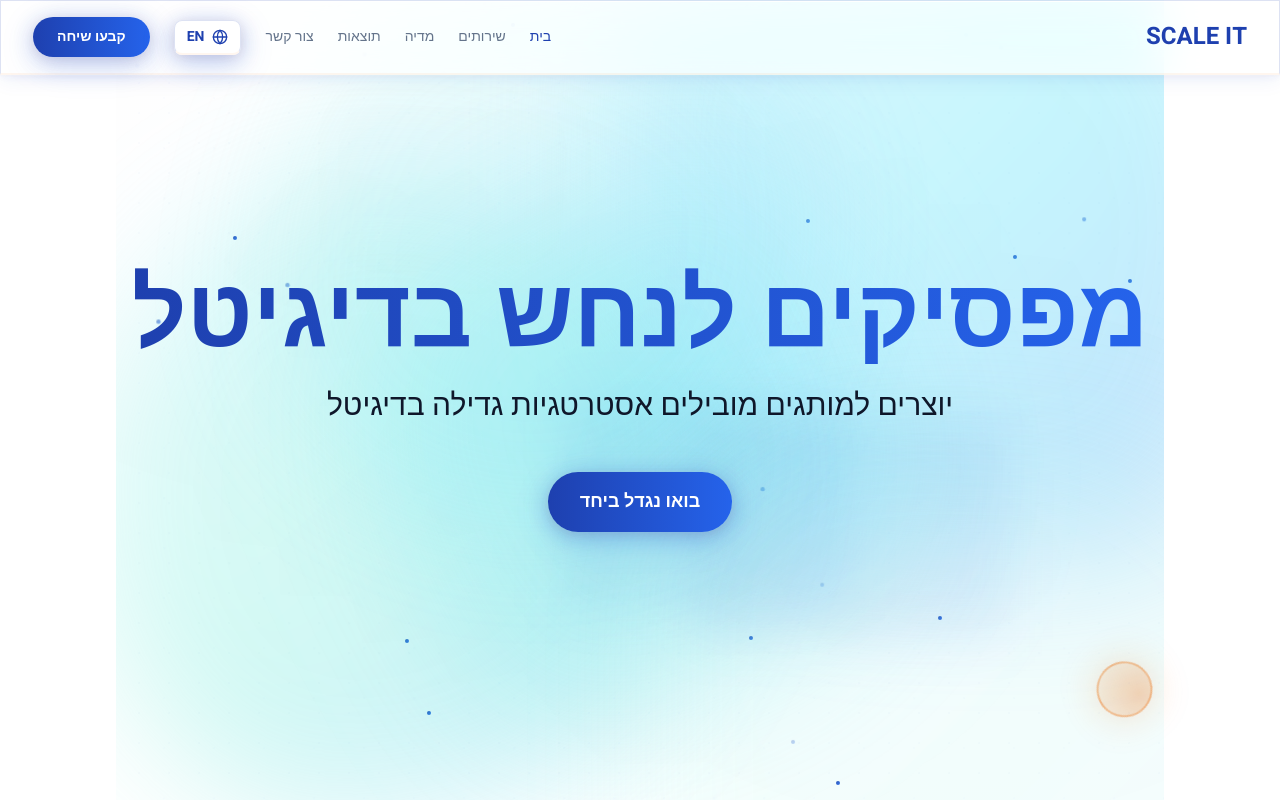
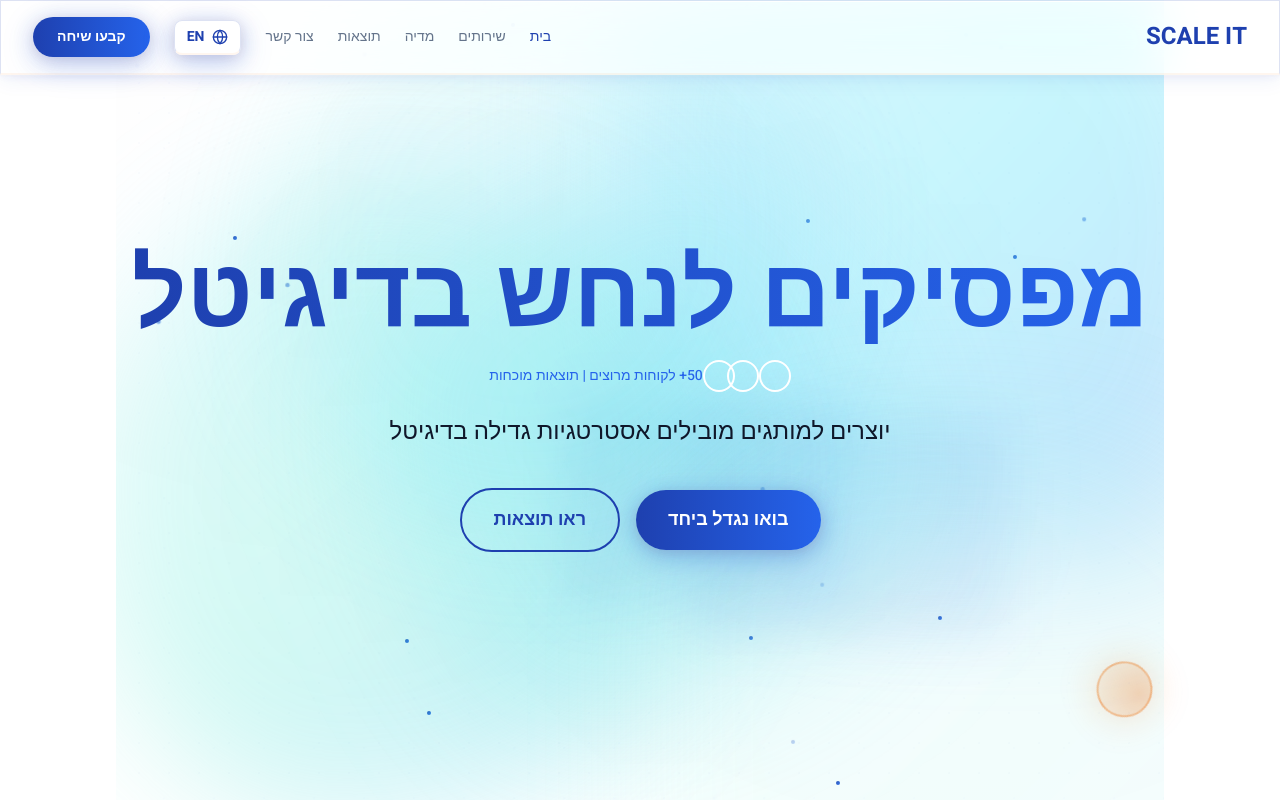
Before and after one commit to omerzilber1403/Scale-It-Landing-Page, a Next.js app: page / in a window 1280 px wide. Shown: the top 800 px of the page. Built offline with nearby package versions, Linux system fonts and the light colour scheme.

Commit message:
UX Improvements Part 2: Hero social proof + dual CTAs, Contact microcopy + unified button sizes

```diff
--- a/components/Contact.tsx
+++ b/components/Contact.tsx
@@ -103,23 +103,33 @@ export default function Contact({ lang }: ContactProps) {
           initial={{ opacity: 0, y: 20 }}
           animate={isInView ? { opacity: 1, y: 0 } : { opacity: 0, y: 20 }}
           transition={{ duration: 0.6, delay: 0.3 }}
-          className="text-center text-fg mb-8 text-lg"
+          className="text-center text-fg mb-3 text-lg"
         >
           {t.contact.subheader}
+        </motion.p>
+
+        {/* Microcopy */}
+        <motion.p
+          initial={{ opacity: 0, y: 10 }}
+          animate={isInView ? { opacity: 1, y: 0 } : { opacity: 0, y: 10 }}
+          transition={{ duration: 0.5, delay: 0.35 }}
+          className="text-center text-neon-2 mb-8 text-sm font-medium"
+        >
+          {lang === 'he' ? '⚡ חוזרים תוך 24 שעות' : '⚡ We respond within 24 hours'}
         </motion.p>
 
         {/* WhatsApp CTA Button */}
         <motion.div
           initial={{ opacity: 0, y: 20 }}
           animate={isInView ? { opacity: 1, y: 0 } : { opacity: 0, y: 20 }}
-          transition={{ duration: 0.6, delay: 0.35 }}
+          transition={{ duration: 0.6, delay: 0.4 }}
           className="flex justify-center mb-8"
         >
           <a
             href="https://wa.me/972542259669"
             target="_blank"
             rel="noopener noreferrer"
-            className="inline-flex items-center gap-3 px-8 py-4 rounded-full bg-gradient-to-r from-neon to-neon-2 text-bg font-bold text-lg hover:shadow-xl transition-all duration-300 neon-glow hover:scale-105"
+            className="inline-flex items-center gap-3 px-10 py-4 rounded-full bg-gradient-to-r from-neon to-neon-2 text-bg font-bold text-lg hover:shadow-xl transition-all duration-300 neon-glow hover:scale-105"
           >
             <svg xmlns="http://www.w3.org/2000/svg" width="28" height="28" viewBox="0 0 24 24" fill="currentColor">
               <path d="M17.472 14.382c-.297-.149-1.758-.867-2.03-.967-.273-.099-.471-.148-.67.15-.197.297-.767.966-.94 1.164-.173.199-.347.223-.644.075-.297-.15-1.255-.463-2.39-1.475-.883-.788-1.48-1.761-1.653-2.059-.173-.297-.018-.458.13-.606.134-.133.298-.347.446-.52.149-.174.198-.298.298-.497.099-.198.05-.371-.025-.52-.075-.149-.669-1.612-.916-2.207-.242-.579-.487-.5-.669-.51-.173-.008-.371-.01-.57-.01-.198 0-.52.074-.792.372-.272.297-1.04 1.016-1.04 2.479 0 1.462 1.065 2.875 1.213 3.074.149.198 2.096 3.2 5.077 4.487.709.306 1.262.489 1.694.625.712.227 1.36.195 1.871.118.571-.085 1.758-.719 2.006-1.413.248-.694.248-1.289.173-1.413-.074-.124-.272-.198-.57-.347m-5.421 7.403h-.004a9.87 9.87 0 01-5.031-1.378l-.361-.214-3.741.982.998-3.648-.235-.374a9.86 9.86 0 01-1.51-5.26c.001-5.45 4.436-9.884 9.888-9.884 2.64 0 5.122 1.03 6.988 2.898a9.825 9.825 0 012.893 6.994c-.003 5.45-4.437 9.884-9.885 9.884m8.413-18.297A11.815 11.815 0 0012.05 0C5.495 0 .16 5.335.157 11.892c0 2.096.547 4.142 1.588 5.945L.057 24l6.305-1.654a11.882 11.882 0 005.683 1.448h.005c6.554 0 11.89-5.335 11.893-11.893a11.821 11.821 0 00-3.48-8.413Z"/>
@@ -132,16 +142,17 @@ export default function Contact({ lang }: ContactProps) {
         <motion.div
           initial={{ opacity: 0, y: 20 }}
           animate={isInView ? { opacity: 1, y: 0 } : { opacity: 0, y: 20 }}
-          transition={{ duration: 0.6, delay: 0.4 }}
+          transition={{ duration: 0.6, delay: 0.5 }}
           className="flex justify-center gap-6 mt-12"
         >
           <a
             href="https://wa.me/972542259669"
             target="_blank"
             rel="noopener noreferrer"
-            className="w-20 h-20 rounded-full bg-gradient-to-br from-neon/20 to-neon-2/20 border-2 border-neon flex items-center justify-center hover:bg-neon hover:scale-110 transition-all duration-300 neon-glow group"
+            className="w-16 h-16 rounded-full bg-gradient-to-br from-neon/20 to-neon-2/20 border-2 border-neon flex items-center justify-center hover:bg-neon hover:scale-110 transition-all duration-300 neon-glow group"
+            aria-label={lang === 'he' ? 'WhatsApp' : 'WhatsApp'}
           >
-            <svg xmlns="http://www.w3.org/2000/svg" width="40" height="40" viewBox="0 0 24 24" fill="currentColor" className="text-neon group-hover:text-bg transition-colors">
+            <svg xmlns="http://www.w3.org/2000/svg" width="32" height="32" viewBox="0 0 24 24" fill="currentColor" className="text-neon group-hover:text-bg transition-colors">
               <path d="M17.472 14.382c-.297-.149-1.758-.867-2.03-.967-.273-.099-.471-.148-.67.15-.197.297-.767.966-.94 1.164-.173.199-.347.223-.644.075-.297-.15-1.255-.463-2.39-1.475-.883-.788-1.48-1.761-1.653-2.059-.173-.297-.018-.458.13-.606.134-.133.298-.347.446-.52.149-.174.198-.298.298-.497.099-.198.05-.371-.025-.52-.075-.149-.669-1.612-.916-2.207-.242-.579-.487-.5-.669-.51-.173-.008-.371-.01-.57-.01-.198 0-.52.074-.792.372-.272.297-1.04 1.016-1.04 2.479 0 1.462 1.065 2.875 1.213 3.074.149.198 2.096 3.2 5.077 4.487.709.306 1.262.489 1.694.625.712.227 1.36.195 1.871.118.571-.085 1.758-.719 2.006-1.413.248-.694.248-1.289.173-1.413-.074-.124-.272-.198-.57-.347m-5.421 7.403h-.004a9.87 9.87 0 01-5.031-1.378l-.361-.214-3.741.982.998-3.648-.235-.374a9.86 9.86 0 01-1.51-5.26c.001-5.45 4.436-9.884 9.888-9.884 2.64 0 5.122 1.03 6.988 2.898a9.825 9.825 0 012.893 6.994c-.003 5.45-4.437 9.884-9.885 9.884m8.413-18.297A11.815 11.815 0 0012.05 0C5.495 0 .16 5.335.157 11.892c0 2.096.547 4.142 1.588 5.945L.057 24l6.305-1.654a11.882 11.882 0 005.683 1.448h.005c6.554 0 11.89-5.335 11.893-11.893a11.821 11.821 0 00-3.48-8.413Z"/>
             </svg>
           </a>
@@ -150,9 +161,10 @@ export default function Contact({ lang }: ContactProps) {
             href="https://www.instagram.com/scale.it.digital"
             target="_blank"
             rel="noopener noreferrer"
-            className="w-20 h-20 rounded-full bg-gradient-to-br from-neon/20 to-neon-2/20 border-2 border-neon flex items-center justify-center hover:bg-neon hover:scale-110 transition-all duration-300 neon-glow group"
+            className="w-16 h-16 rounded-full bg-gradient-to-br from-neon/20 to-neon-2/20 border-2 border-neon flex items-center justify-center hover:bg-neon hover:scale-110 transition-all duration-300 neon-glow group"
+            aria-label={lang === 'he' ? 'Instagram' : 'Instagram'}
           >
-            <svg xmlns="http://www.w3.org/2000/svg" width="40" height="40" viewBox="0 0 24 24" fill="currentColor" className="text-neon group-hover:text-bg transition-colors">
+            <svg xmlns="http://www.w3.org/2000/svg" width="32" height="32" viewBox="0 0 24 24" fill="currentColor" className="text-neon group-hover:text-bg transition-colors">
               <path d="M12 2.163c3.204 0 3.584.012 4.85.07 3.252.148 4.771 1.691 4.919 4.919.058 1.265.069 1.645.069 4.849 0 3.205-.012 3.584-.069 4.849-.149 3.225-1.664 4.771-4.919 4.919-1.266.058-1.644.07-4.85.07-3.204 0-3.584-.012-4.849-.07-3.26-.149-4.771-1.699-4.919-4.92-.058-1.265-.07-1.644-.07-4.849 0-3.204.013-3.583.07-4.849.149-3.227 1.664-4.771 4.919-4.919 1.266-.057 1.645-.069 4.849-.069zm0-2.163c-3.259 0-3.667.014-4.947.072-4.358.2-6.78 2.618-6.98 6.98-.059 1.281-.073 1.689-.073 4.948 0 3.259.014 3.668.072 4.948.2 4.358 2.618 6.78 6.98 6.98 1.281.058 1.689.072 4.948.072 3.259 0 3.668-.014 4.948-.072 4.354-.2 6.782-2.618 6.979-6.98.059-1.28.073-1.689.073-4.948 0-3.259-.014-3.667-.072-4.947-.196-4.354-2.617-6.78-6.979-6.98-1.281-.059-1.69-.073-4.949-.073zm0 5.838c-3.403 0-6.162 2.759-6.162 6.162s2.759 6.163 6.162 6.163 6.162-2.759 6.162-6.163c0-3.403-2.759-6.162-6.162-6.162zm0 10.162c-2.209 0-4-1.79-4-4 0-2.209 1.791-4 4-4s4 1.791 4 4c0 2.21-1.791 4-4 4zm6.406-11.845c-.796 0-1.441.645-1.441 1.44s.645 1.44 1.441 1.44c.795 0 1.439-.645 1.439-1.44s-.644-1.44-1.439-1.44z"/>
             </svg>
           </a>
@@ -161,9 +173,10 @@ export default function Contact({ lang }: ContactProps) {
             href="https://www.linkedin.com/company/scale-it-digital"
             target="_blank"
             rel="noopener noreferrer"
-            className="w-20 h-20 rounded-full bg-gradient-to-br from-neon/20 to-neon-2/20 border-2 border-neon flex items-center justify-center hover:bg-neon hover:scale-110 transition-all duration-300 neon-glow group"
+            className="w-16 h-16 rounded-full bg-gradient-to-br from-neon/20 to-neon-2/20 border-2 border-neon flex items-center justify-center hover:bg-neon hover:scale-110 transition-all duration-300 neon-glow group"
+            aria-label={lang === 'he' ? 'LinkedIn' : 'LinkedIn'}
           >
-            <svg xmlns="http://www.w3.org/2000/svg" width="40" height="40" viewBox="0 0 24 24" fill="currentColor" className="text-neon group-hover:text-bg transition-colors">
+            <svg xmlns="http://www.w3.org/2000/svg" width="32" height="32" viewBox="0 0 24 24" fill="currentColor" className="text-neon group-hover:text-bg transition-colors">
               <path d="M20.447 20.452h-3.554v-5.569c0-1.328-.027-3.037-1.852-3.037-1.853 0-2.136 1.445-2.136 2.939v5.667H9.351V9h3.414v1.561h.046c.477-.9 1.637-1.85 3.37-1.85 3.601 0 4.267 2.37 4.267 5.455v6.286zM5.337 7.433c-1.144 0-2.063-.926-2.063-2.065 0-1.138.92-2.063 2.063-2.063 1.14 0 2.064.925 2.064 2.063 0 1.139-.925 2.065-2.064 2.065zm1.782 13.019H3.555V9h3.564v11.452zM22.225 0H1.771C.792 0 0 .774 0 1.729v20.542C0 23.227.792 24 1.771 24h20.451C23.2 24 24 23.227 24 22.271V1.729C24 .774 23.2 0 22.222 0h.003z"/>
             </svg>
           </a>
--- a/components/Hero.tsx
+++ b/components/Hero.tsx
@@ -129,31 +129,61 @@ export default function Hero({ lang }: HeroProps) {
           initial={{ opacity: 0, y: 30 }}
           animate={isInView ? { opacity: 1, y: 0 } : { opacity: 0, y: 30 }}
           transition={{ duration: 0.8, delay: 0.2 }}
-          className="text-5xl md:text-7xl lg:text-8xl font-display font-black mb-6 text-transparent bg-clip-text bg-gradient-to-r from-neon to-neon-2"
+          className="text-4xl sm:text-5xl md:text-7xl lg:text-8xl font-display font-black mb-4 text-transparent bg-clip-text bg-gradient-to-r from-neon to-neon-2"
         >
           {t.hero.title}
         </motion.h1>
+
+        {/* Social Proof */}
+        <motion.div
+          initial={{ opacity: 0, y: 20 }}
+          animate={isInView ? { opacity: 1, y: 0 } : { opacity: 0, y: 20 }}
+          transition={{ duration: 0.6, delay: 0.3 }}
+          className="flex items-center justify-center gap-2 mb-6 text-neon-2"
+        >
+          <div className="flex -space-x-2">
+            {[1, 2, 3].map((i) => (
+              <div key={i} className="w-8 h-8 rounded-full bg-gradient-to-br from-neon/30 to-neon-2/30 border-2 border-bg" />
+            ))}
+          </div>
+          <p className="text-sm font-medium">
+            {lang === 'he' ? '50+ לקוחות מרוצים | תוצאות מוכחות' : '50+ Happy Clients | Proven Results'}
+          </p>
+        </motion.div>
 
         <motion.p
           initial={{ opacity: 0, y: 30 }}
           animate={isInView ? { opacity: 1, y: 0 } : { opacity: 0, y: 30 }}
           transition={{ duration: 0.8, delay: 0.4 }}
-          className="text-xl md:text-2xl lg:text-3xl mb-12 text-fg leading-relaxed max-w-3xl mx-auto"
+          className="text-lg md:text-xl lg:text-2xl mb-10 text-fg leading-relaxed max-w-3xl mx-auto"
         >
           {t.hero.subtitle}
         </motion.p>
 
-        <motion.button
-          initial={{ opacity: 0, scale: 0.8 }}
-          animate={isInView ? { opacity: 1, scale: 1 } : { opacity: 0, scale: 0.8 }}
+        {/* CTAs */}
+        <motion.div
+          initial={{ opacity: 0, y: 20 }}
+          animate={isInView ? { opacity: 1, y: 0 } : { opacity: 0, y: 20 }}
           transition={{ duration: 0.6, delay: 0.6 }}
-          whileHover={{ scale: 1.05 }}
-          whileTap={{ scale: 0.95 }}
-          onClick={() => document.getElementById('why-us')?.scrollIntoView({ behavior: 'smooth' })}
-          className="px-8 py-4 rounded-full bg-gradient-to-r from-neon to-neon-2 text-bg font-bold text-lg hover:shadow-xl transition-all duration-300 neon-glow"
+          className="flex flex-col sm:flex-row items-center justify-center gap-4"
         >
-          {t.hero.cta}
-        </motion.button>
+          <motion.button
+            whileHover={{ scale: 1.05 }}
+            whileTap={{ scale: 0.95 }}
+            onClick={() => document.getElementById('why-us')?.scrollIntoView({ behavior: 'smooth' })}
+            className="w-full sm:w-auto px-8 py-4 rounded-full bg-gradient-to-r from-neon to-neon-2 text-bg font-bold text-lg hover:shadow-xl transition-all duration-300 neon-glow"
+          >
+            {t.hero.cta}
+          </motion.button>
+          <motion.button
+            whileHover={{ scale: 1.05 }}
+            whileTap={{ scale: 0.95 }}
+            onClick={() => document.getElementById('results')?.scrollIntoView({ behavior: 'smooth' })}
+            className="w-full sm:w-auto px-8 py-4 rounded-full border-2 border-neon text-neon font-bold text-lg hover:bg-neon/10 transition-all duration-300"
+          >
+            {lang === 'he' ? 'ראו תוצאות' : 'See Results'}
+          </motion.button>
+        </motion.div>
 
       </div>
     </div>
```
